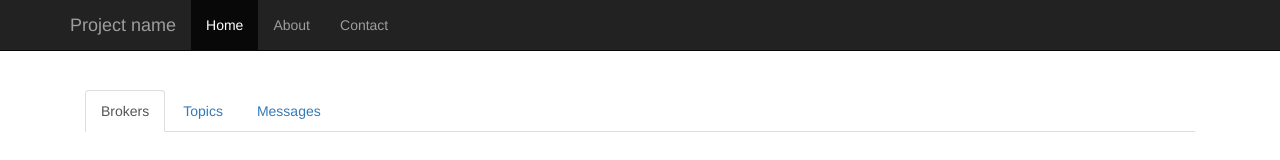
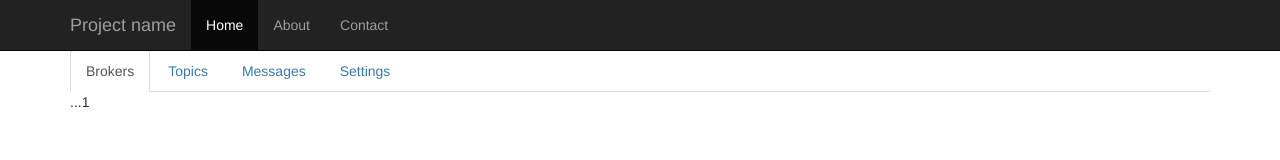
Before and after one commit to atlanssia/jackdaw, a plain HTML site: page static/index.html in a window 1280 px wide. Drawn offline with Linux system fonts and the light colour scheme.

Commit message:
Update index.html

```diff
--- a/static/index.html
+++ b/static/index.html
@@ -52,12 +52,21 @@
 
 <div class="container">
 
-    <div class="starter-template">
-        <ul class="nav nav-tabs">
-            <li role="presentation" class="active"><a href="#">Brokers</a></li>
-            <li role="presentation"><a href="#">Topics</a></li>
-            <li role="presentation"><a href="#">Messages</a></li>
+    <div>
+        <!-- Nav tabs -->
+        <ul class="nav nav-tabs" role="tablist">
+            <li role="presentation" class="active"><a href="#brokers" aria-controls="brokers" role="tab" data-toggle="tab">Brokers</a></li>
+            <li role="presentation"><a href="#topics" aria-controls="topics" role="tab" data-toggle="tab">Topics</a></li>
+            <li role="presentation"><a href="#messages" aria-controls="messages" role="tab" data-toggle="tab">Messages</a></li>
+            <li role="presentation"><a href="#settings" aria-controls="settings" role="tab" data-toggle="tab">Settings</a></li>
         </ul>
+        <!-- Tab panes -->
+        <div class="tab-content">
+            <div role="tabpanel" class="tab-pane active" id="brokers">...1</div>
+            <div role="tabpanel" class="tab-pane" id="topics">..2.</div>
+            <div role="tabpanel" class="tab-pane" id="messages">..3.</div>
+            <div role="tabpanel" class="tab-pane" id="settings">...4</div>
+        </div>
     </div>
 
 </div><!-- /.container -->
@@ -67,5 +76,6 @@
 <!-- Placed at the end of the document so the pages load faster -->
 <script src="js/jquery-2.1.4.min.js"></script>
 <script src="js/bootstrap.min.js"></script>
+<script src="js/index.js"></script>
 </body>
 </html>
```
